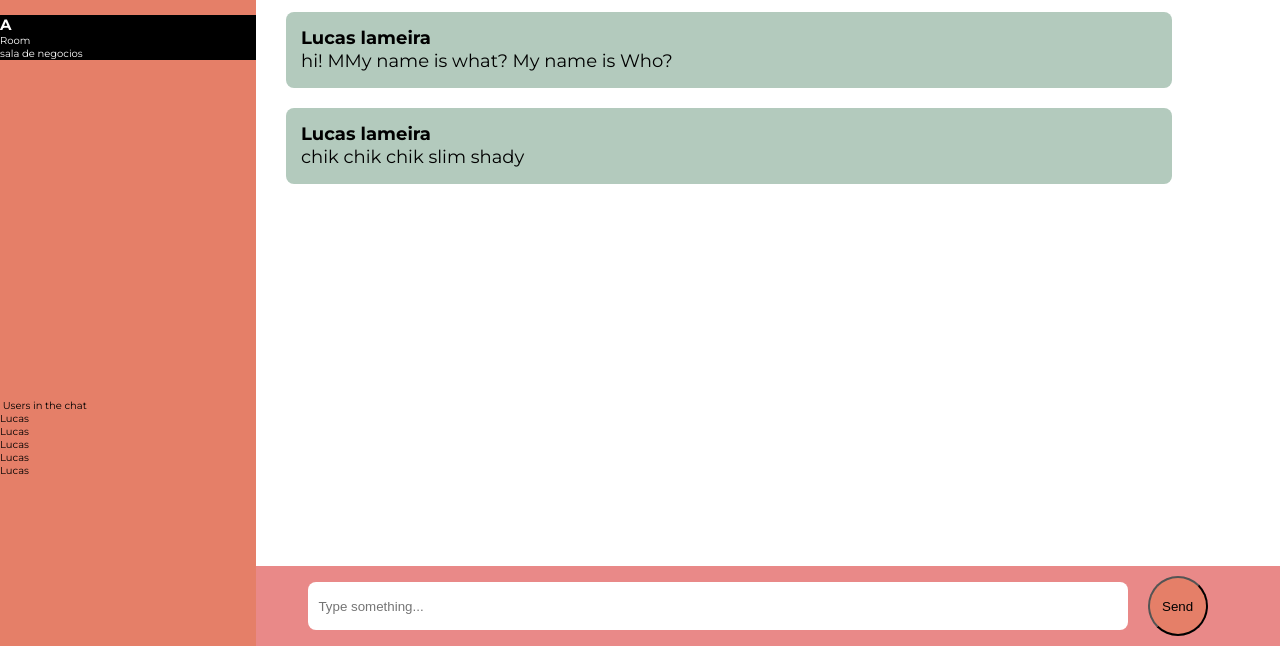
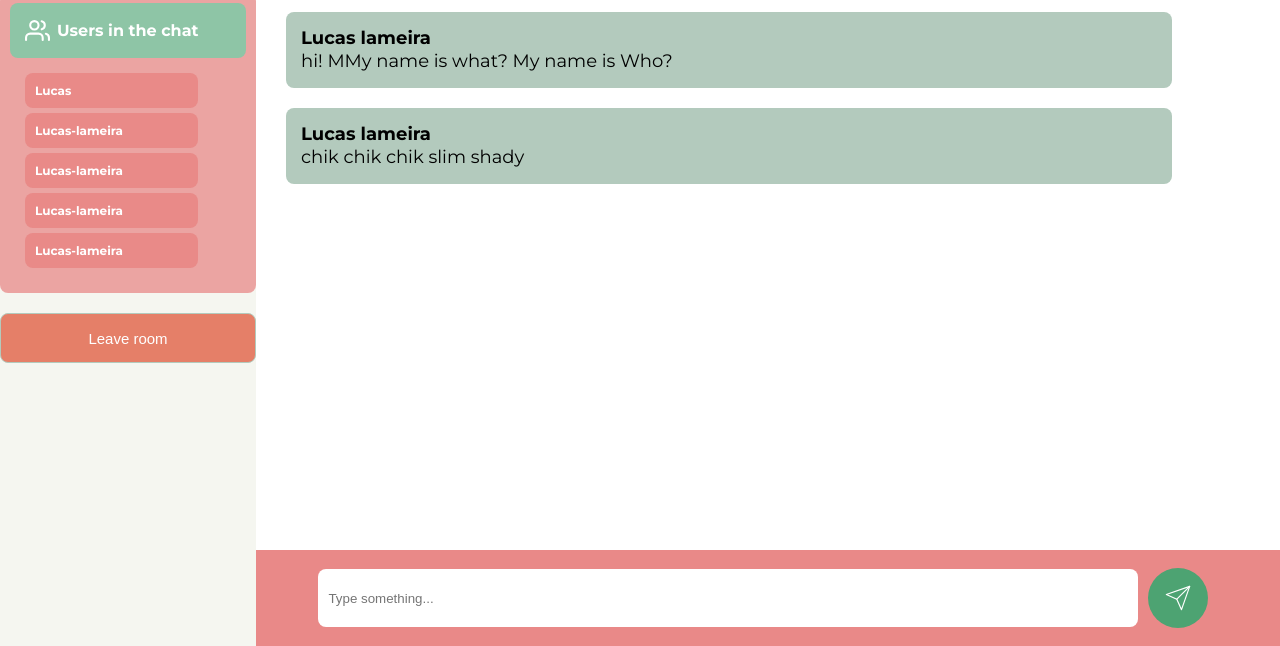
Before and after one commit to Lucas-Lameira/chat-app, a website: page public/chatApp.html in a window 1280 px wide. Shown: the part 154-800 px from the top of the page. Drawn offline with Linux system fonts and the light colour scheme.

Commit message:
css second part done or migth be XD

```diff
--- a/public/chatApp.html
+++ b/public/chatApp.html
@@ -9,28 +9,37 @@
 </head>
 <body>
   <main >
-    <aside id="users-on">
-      <div id="aside-content">
-        <div class="header">
-          <h1>A</h1>
+    <aside id="sidebar">
+
+      <div class="sidebar-info">
+        <div  class="sidebar-header" >
+          <img src="assets/icons/message-circle.svg" alt="">
           <span>Room</span>
         </div>
-        <p>sala de negocios</p>
+
+        <!-- Nome da sala que o usuario esta -->
+        <h3>sala de negocios</h3><!-- Sibiling -->
       </div>
 
-      <div>
-        <div class="header">
-          <img src="" alt="">
+      <div class="sidebar-info">
+        <div class="sidebar-header">
+          <img src="assets/icons/users.svg" alt="">
           <span>Users in the chat</span>
         </div>
+
+        <!-- Sibiling -->
         <ul>
           <li>Lucas</li>
-          <li>Lucas</li>
-          <li>Lucas</li>
-          <li>Lucas</li>
-          <li>Lucas</li>
+          <li>Lucas-lameira</li>
+          <li>Lucas-lameira</li>
+          <li>Lucas-lameira</li>
+          <li>Lucas-lameira</li>
         </ul>
       </div>
+
+      <button >
+        <a href="./landing.html">Leave room</a>
+      </button>
     </aside>
 
     <section id="chat-section">
@@ -55,7 +64,9 @@
 
       <form action="" id="chat-form">
         <input type="text" placeholder="Type something...">
-        <button>Send</button>
+        <button>
+          <img src="assets/icons/send.svg" alt="">
+        </button>
       </form>
     </section>
   </main>
--- a/public/css/chatApp.css
+++ b/public/css/chatApp.css
@@ -1,3 +1,13 @@
+/* cores
+#E57F68 - rosa escuro
+#E98988 - rosa claro
+#EB8C85 - rosa mais claro
+
+#B3CABD - verde claro
+#1C1D18 - cor do tirulo
+#F5F6F0 - cor de fundo
+*/
+
 @import './global.css';
 main {
   display: flex;
@@ -5,49 +15,114 @@ main {
   height: 100vh;
 }
 
-main aside#users-on{
+
+/* SIDEBAR CSS */
+main #sidebar{
   height: 100%;
   width: 20%;
+  background-color: #F5F6F0;
+  display: flex;
+  flex-direction: column;
+  align-items: flex-start;
+}
+
+main #sidebar div.sidebar-info{
+  background-color: #e98a88be;
+  width: 100%;
+  border-radius: 0.8rem;
+  margin: 0rem 0 2rem 0;
+  padding: 1rem;
+}
+
+main #sidebar div.sidebar-info div.sidebar-header{
+  border-radius: 0.8rem;
+  background-color: #8ec5a6;
+  padding: 1rem;
+  width: 100%;
+  display: flex;
+  align-items: center;
+}
+
+main #sidebar div.sidebar-info div.sidebar-header img {
+  margin-right: 0.2rem;
+  padding: 0.5rem;
+}
+
+main #sidebar div.sidebar-info div.sidebar-header span {
+  font-size: 1.6rem;
+  font-weight: bold;
+  color: #FFF;
+}
+
+main #sidebar div.sidebar-info ul li{
+  list-style: none;
+}
+
+main #sidebar div.sidebar-info ul li, h3 {
+  background-color: #e98a88;
+  border-radius: 0.8rem;
+  margin: 0.5rem;
+  padding: 1rem;
+  width: 80%;
+  font-size:1.2rem;
+  font-weight: bold;
+  color: #FFF;
+}
+
+main #sidebar div.sidebar-info ul li:hover{
+  background-color: #E57F68;
+}
+
+main #sidebar div.sidebar-info h3:hover{
+  background-color: #E57F68;
+}
+
+main #sidebar div.sidebar-info ul, h3 {
+  padding: 1rem;
+}
+
+main #sidebar div.sidebar-info h3{
+  margin: 1rem;
+  width: 90%;
+}
+
+
+main #sidebar button {
+  width: 100%;
+  height: 5rem;
 
   background-color: #E57F68;
 
-  display: flex;
-  flex-direction: column;
-  align-items: flex-start;
-  justify-content: space-around;
-}
 
-main aside#users-on #aside-content{
-  width: 100%;
-  background-color: black;
-  color: #FFF;
-}
-
-main aside#users-on #aside-content
-
-
-main aside#users-on ul li{
-  list-style: none;
-  padding: 0.2rem;
-  font-size: 1.2rem;
-}
-
-
-main #chat-section {
-  height: 100%;
-  background-color: orange;
-  width: 80%;
+  outline: none;
+  border: 0.1rem solid #B3CABD;
+  border-radius: 0.8rem;
 
 }
 
+main #sidebar button a {
+  color: #FFF;
+  text-decoration: none;
+  font-size: 1.5rem;
+}
+
+main #sidebar button:hover{
+  background-color: #8ec5a6;
+}
+
+/* FORGOT TO COMMENT XD */
+main #chat-section {
+  height: 100%;
+  width: 80%;
+}
+
 main #chat-section #chat-field{
-  background-color: white;
-  height: 90%;
+  height: 88%;
   padding: 2rem;
 }
 
 main #chat-section #chat-form{
-  height: 10%;
+  height: 12%;
   background-color: #E98988;
   display: flex;
   align-items: center;
@@ -67,16 +142,19 @@ main #chat-section #chat-form input{
 main #chat-section #chat-form button{
   width: 6rem;
   height: 6rem;
-  margin: 2rem;
-  background-color: #E57F68;
+  margin: 1rem;
+  padding: 1rem;
+  background-color: #4da372;
 
   border-radius: 100%;
+  border: none;
+  display: flex;
+  align-items: center;
+  justify-content: center;
+  outline: none;
 }
 
-
-
 /* CSS DA CAIXA QUE CONTEM AS MENSAGENS */
-
 main #chat-section #chat-field div.box-message{
   font-size: 1.8rem;
   font-family: 'Montserrat', sans-serif;
@@ -90,6 +168,9 @@ main #chat-section #chat-field div.box-message{
   padding: 1.5rem;
 }
 
+main #chat-section #chat-field div.box-message:hover{
+  background-color: #79b693 ;
+}
 
 main #chat-section #chat-field div.box-message strong p{
   margin-bottom: 0.4rem;
--- a/public/css/landing.css
+++ b/public/css/landing.css
@@ -69,4 +69,5 @@ h1{
 
 #container button:hover {
   cursor: pointer;
+  background-color: #8ec5a6;
 }
--- a/script.js
+++ b/script.js
@@ -1,4 +1,4 @@
-// client side js
+// client side js - frontend js
 
 //defaults to trying to connect to the host that serves the page.
 let socket = io();
```
Also changed, not shown: public/landing.html (+1 -1 lines), public/assets/icons/message-circle.svg (added), public/assets/icons/send.svg (added), public/assets/icons/users.svg (added).
